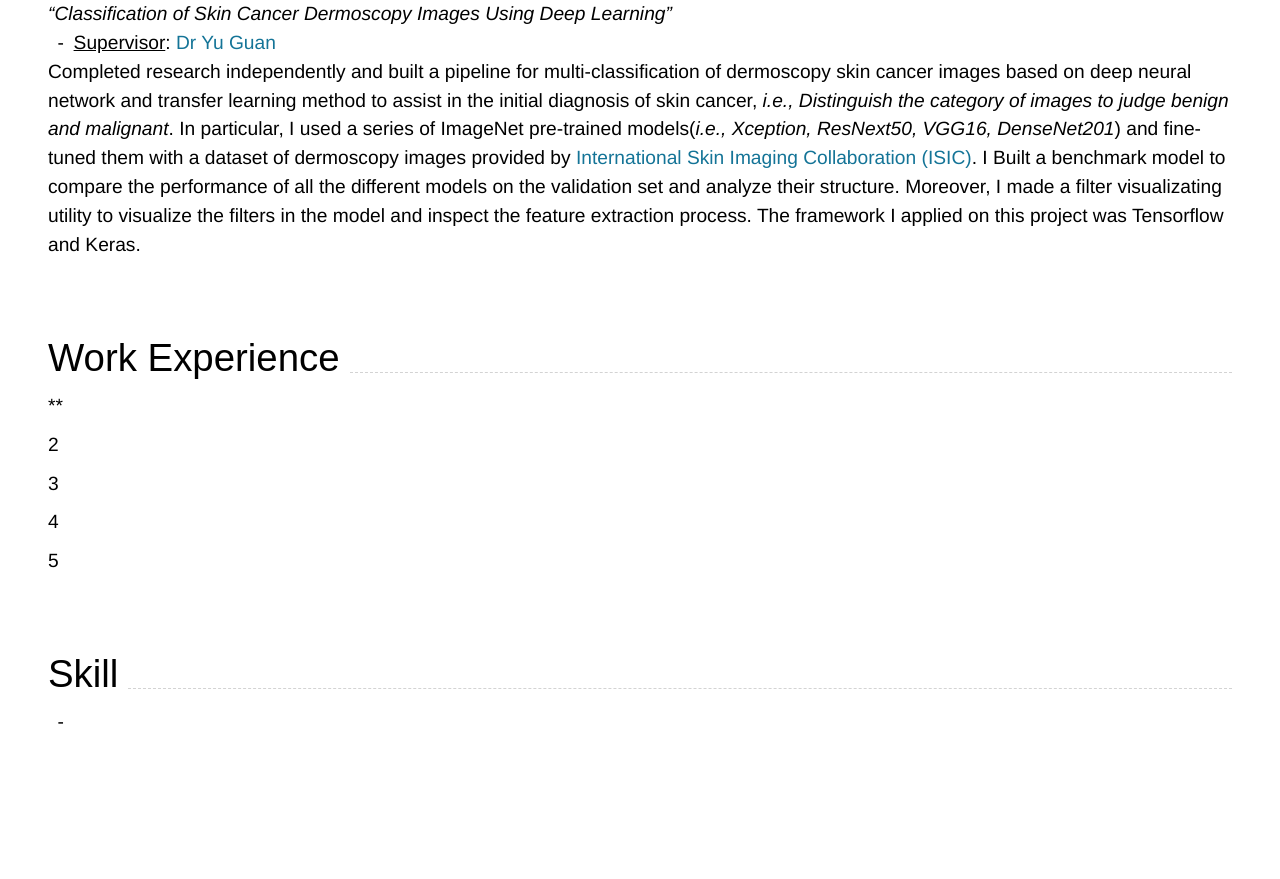
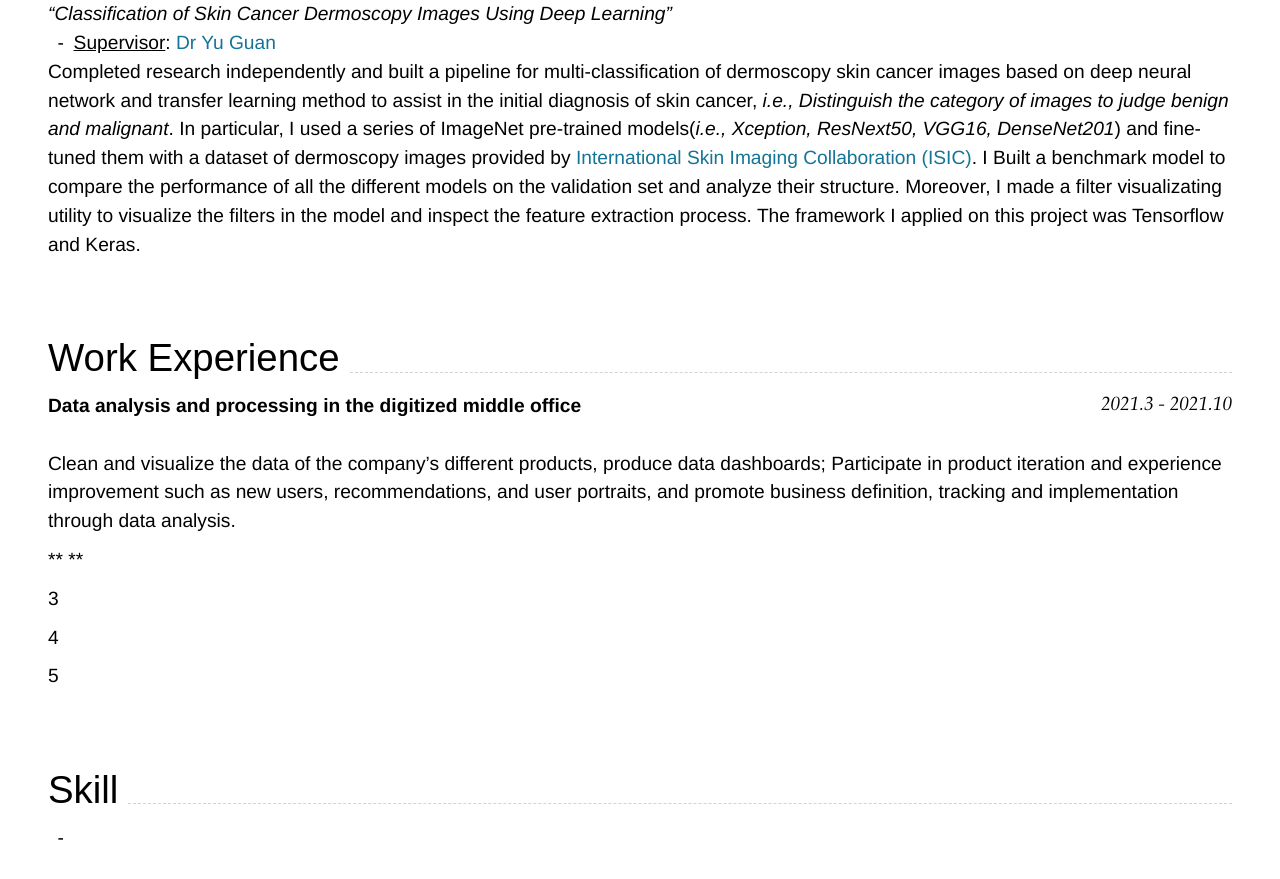
Before and after one commit to MinyeShao/CV_Markdown, a Jekyll site: the page built from index.md, in a window 1280 px wide and 900 px high, scrolled down 1043 px. Shown: the top 879 px of the window. Built offline with Jekyll 4.4.1, drawn with Linux system fonts in a browser that asks for light colours; nearby versions of some CDN libraries; before the commit the page ends 1828 px from its top, so only the background shows below that.

Commit message:
Update index.md

```diff
--- a/index.md
+++ b/index.md
@@ -69,8 +69,12 @@ Completed research independently and built a pipeline for multi-classification o
 
 
 ## Work Experience
-### **
-### 2
+### **Data analysis and processing in the digitized middle office**`2021.3 - 2021.10`
+<br>
+
+Clean and visualize the data of the company's different products, produce data dashboards; Participate in product iteration and experience improvement such as new users, recommendations, and user portraits, and promote business definition, tracking and implementation through data analysis.
+
+### ** **
 ### 3
 ### 4
 ### 5
```
